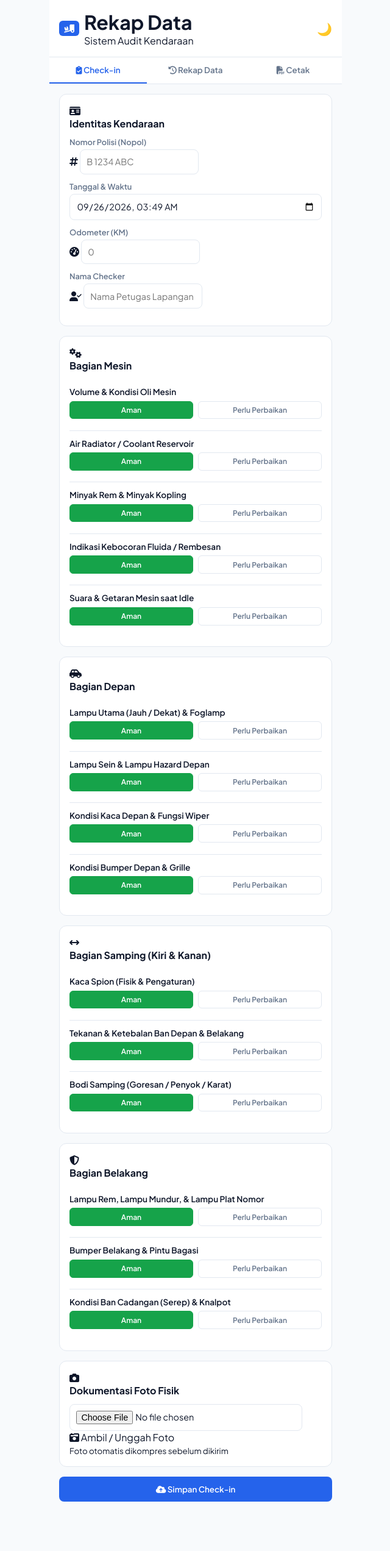
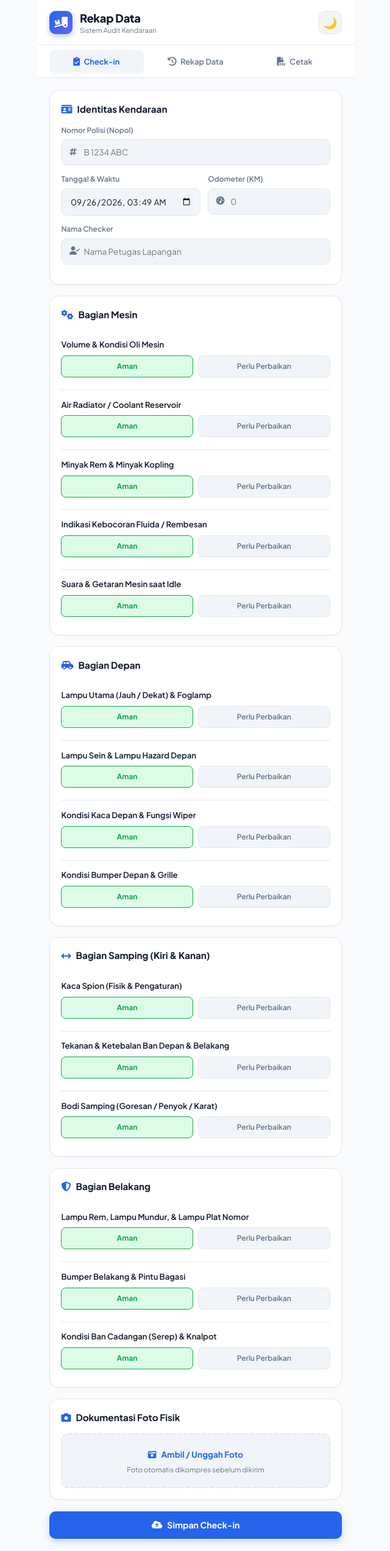
Before and after one commit to adeveloper404/RekapDataKendaraan, a plain HTML site: page index.html in a window 1280 px wide. Shown: the whole page at 61% size, without its empty margins (319-959 px from the left). Before the commit the page ends 2479 px from the top, so only its background shows below. Drawn offline with Linux system fonts and the light colour scheme; no server answers.

Commit message:
Update style.css

```diff
--- a/style.css
+++ b/style.css
@@ -1,24 +1,38 @@
 :root {
-  --font-family: 'Plus Jakarta Sans', sans-serif;
+  --font-family: 'Plus Jakarta Sans', system-ui, -apple-system, sans-serif;
   --bg-color: #F8FAFC;
   --card-bg: #FFFFFF;
+  --card-surface: #F1F5F9;
   --border-color: #E2E8F0;
   --text-main: #0F172A;
   --text-muted: #64748B;
   --accent-color: #2563EB;
+  --accent-hover: #1D4ED8;
   --color-safe: #16A34A;
+  --color-safe-bg: #DCFCE7;
   --color-danger: #DC2626;
+  --color-danger-bg: #FEE2E2;
+  --shadow-sm: 0 1px 2px 0 rgba(0, 0, 0, 0.05);
+  --shadow-md: 0 4px 6px -1px rgba(0, 0, 0, 0.08), 0 2px 4px -2px rgba(0, 0, 0, 0.05);
+  --shadow-lg: 0 10px 15px -3px rgba(0, 0, 0, 0.08), 0 4px 6px -4px rgba(0, 0, 0, 0.04);
 }
 
 body.dark {
-  --bg-color: #0F172A;
-  --card-bg: #1E293B;
-  --border-color: #334155;
+  --bg-color: #0B1120;
+  --card-bg: #151F32;
+  --card-surface: #1E293B;
+  --border-color: #27354F;
   --text-main: #F8FAFC;
   --text-muted: #94A3B8;
   --accent-color: #3B82F6;
+  --accent-hover: #60A5FA;
   --color-safe: #22C55E;
+  --color-safe-bg: rgba(34, 197, 94, 0.15);
   --color-danger: #EF4444;
+  --color-danger-bg: rgba(239, 68, 68, 0.15);
+  --shadow-sm: 0 1px 3px rgba(0, 0, 0, 0.3);
+  --shadow-md: 0 4px 8px rgba(0, 0, 0, 0.4);
+  --shadow-lg: 0 12px 24px rgba(0, 0, 0, 0.5);
 }
 
 * {
@@ -26,140 +40,250 @@ body.dark {
   margin: 0;
   padding: 0;
   font-family: var(--font-family);
+  -webkit-tap-highlight-color: transparent;
 }
 
 body {
   background-color: var(--bg-color);
   color: var(--text-main);
-  transition: background-color 0.2s ease, color 0.2s ease;
+  transition: background-color 0.25s ease, color 0.25s ease;
+  line-height: 1.5;
 }
 
+/* Container Responsif */
 .mobile-container {
-  max-width: 480px;
+  width: 100%;
+  max-width: 520px;
   margin: 0 auto;
   min-height: 100vh;
   display: flex;
   flex-direction: column;
+  background-color: var(--bg-color);
 }
 
+/* Top App Bar */
 .top-bar {
   display: flex;
   justify-content: space-between;
   align-items: center;
-  padding: 1rem;
+  padding: 1rem 1.25rem;
   background-color: var(--card-bg);
   border-bottom: 1px solid var(--border-color);
+  position: sticky;
+  top: 0;
+  z-index: 40;
+  backdrop-filter: blur(8px);
 }
 
 .brand {
   display: flex;
   align-items: center;
-  gap: 0.5rem;
+  gap: 0.75rem;
 }
 
 .brand-badge {
-  background-color: var(--accent-color);
+  background: linear-gradient(135deg, var(--accent-color), #6366F1);
   color: #FFF;
-  padding: 0.25rem 0.5rem;
-  font-weight: 700;
-  border-radius: 6px;
-  font-size: 0.85rem;
+  width: 38px;
+  height: 38px;
+  display: flex;
+  align-items: center;
+  justify-content: center;
+  border-radius: 10px;
+  font-size: 1.1rem;
+  box-shadow: 0 4px 10px rgba(37, 99, 235, 0.3);
+}
+
+.brand h1 {
+  font-size: 1.15rem;
+  font-weight: 800;
+  letter-spacing: -0.3px;
+}
+
+.sub-header-text {
+  font-size: 0.7rem;
+  color: var(--text-muted);
+  display: block;
+  margin-top: -3px;
 }
 
 .btn-icon {
-  background: none;
-  border: none;
-  font-size: 1.25rem;
+  background: var(--card-surface);
+  border: 1px solid var(--border-color);
+  color: var(--text-main);
+  width: 38px;
+  height: 38px;
+  border-radius: 10px;
+  display: flex;
+  align-items: center;
+  justify-content: center;
+  font-size: 1.15rem;
   cursor: pointer;
+  transition: transform 0.15s ease;
 }
 
-/* Navigasi Tab */
+.btn-icon:active {
+  transform: scale(0.92);
+}
+
+/* Segmented Tab Navigation */
 .tab-nav {
   display: flex;
   background-color: var(--card-bg);
+  padding: 0.5rem 1.25rem;
+  gap: 0.5rem;
   border-bottom: 1px solid var(--border-color);
 }
 
 .tab-btn {
   flex: 1;
-  padding: 0.75rem;
-  background: none;
+  display: flex;
+  align-items: center;
+  justify-content: center;
+  gap: 0.4rem;
+  padding: 0.65rem 0.5rem;
+  background: transparent;
   border: none;
-  border-bottom: 2px solid transparent;
+  border-radius: 8px;
   color: var(--text-muted);
   font-weight: 600;
+  font-size: 0.8rem;
   cursor: pointer;
+  transition: all 0.2s ease;
+}
+
+.tab-btn i {
+  font-size: 0.9rem;
 }
 
 .tab-btn.active {
+  background-color: var(--card-surface);
   color: var(--accent-color);
-  border-bottom-color: var(--accent-color);
+  box-shadow: var(--shadow-sm);
+  font-weight: 700;
 }
 
 .tab-content {
-  padding: 1rem;
+  padding: 1.25rem;
   flex: 1;
 }
 
 .tab-pane {
   display: none;
+  animation: fadeIn 0.25s ease-out forwards;
 }
 
 .tab-pane.active {
   display: block;
 }
 
-/* Kartu & Form Elements */
+@keyframes fadeIn {
+  from { opacity: 0; transform: translateY(6px); }
+  to { opacity: 1; transform: translateY(0); }
+}
+
+/* Kartu & Container */
 .card {
   background-color: var(--card-bg);
   border: 1px solid var(--border-color);
-  border-radius: 12px;
-  padding: 1rem;
-  margin-bottom: 1rem;
+  border-radius: 16px;
+  padding: 1.15rem;
+  margin-bottom: 1.15rem;
+  box-shadow: var(--shadow-sm);
+  transition: transform 0.15s ease, box-shadow 0.15s ease;
+}
+
+.card:hover {
+  box-shadow: var(--shadow-md);
+}
+
+.card-header {
+  display: flex;
+  align-items: center;
+  gap: 0.5rem;
+  margin-bottom: 0.9rem;
+}
+
+.card-icon {
+  color: var(--accent-color);
+  font-size: 1rem;
 }
 
 .card-title {
-  font-size: 1rem;
+  font-size: 0.95rem;
   font-weight: 700;
-  margin-bottom: 0.75rem;
+}
+
+/* Form Styling & Layout */
+.form-grid-2 {
+  display: grid;
+  grid-template-columns: 1fr 1fr;
+  gap: 0.75rem;
 }
 
 .form-group {
-  margin-bottom: 0.75rem;
+  margin-bottom: 0.85rem;
   display: flex;
   flex-direction: column;
-  gap: 0.25rem;
+  gap: 0.35rem;
 }
 
 label {
-  font-size: 0.8rem;
+  font-size: 0.75rem;
   font-weight: 600;
   color: var(--text-muted);
 }
 
+.input-with-icon {
+  position: relative;
+  display: flex;
+  align-items: center;
+}
+
+.input-icon {
+  position: absolute;
+  left: 0.85rem;
+  color: var(--text-muted);
+  font-size: 0.85rem;
+  pointer-events: none;
+}
+
+.input-with-icon input {
+  padding-left: 2.25rem !important;
+}
+
 input, select, textarea {
-  padding: 0.65rem;
-  border-radius: 8px;
+  width: 100%;
+  padding: 0.75rem 0.85rem;
+  border-radius: 10px;
   border: 1px solid var(--border-color);
-  background-color: transparent;
+  background-color: var(--card-surface);
   color: inherit;
-  font-size: 0.9rem;
+  font-size: 0.85rem;
+  outline: none;
+  transition: border-color 0.2s, box-shadow 0.2s;
+}
+
+input:focus, select:focus, textarea:focus {
+  border-color: var(--accent-color);
+  box-shadow: 0 0 0 3px rgba(37, 99, 235, 0.15);
 }
 
 /* Checklist Items */
 .check-item {
-  padding: 0.75rem 0;
+  padding: 0.85rem 0;
   border-bottom: 1px solid var(--border-color);
 }
 
 .check-item:last-child {
   border-bottom: none;
+  padding-bottom: 0.25rem;
 }
 
 .item-header {
-  font-size: 0.85rem;
+  font-size: 0.82rem;
   font-weight: 600;
-  margin-bottom: 0.4rem;
+  margin-bottom: 0.5rem;
 }
 
 .item-actions {
@@ -173,12 +297,15 @@ input, select, textarea {
   display: flex;
   align-items: center;
   justify-content: center;
-  gap: 0.25rem;
-  padding: 0.4rem;
+  gap: 0.35rem;
+  padding: 0.5rem;
   border: 1px solid var(--border-color);
-  border-radius: 6px;
+  background-color: var(--card-surface);
+  border-radius: 8px;
   font-size: 0.75rem;
+  font-weight: 600;
   cursor: pointer;
+  transition: all 0.2s ease;
 }
 
 .chip input {
@@ -186,113 +313,230 @@ input, select, textarea {
 }
 
 .chip.safe.selected {
-  background-color: var(--color-safe);
-  color: #FFF;
+  background-color: var(--color-safe-bg);
+  color: var(--color-safe);
   border-color: var(--color-safe);
+  font-weight: 700;
 }
 
 .chip.danger.selected {
-  background-color: var(--color-danger);
-  color: #FFF;
+  background-color: var(--color-danger-bg);
+  color: var(--color-danger);
   border-color: var(--color-danger);
+  font-weight: 700;
 }
 
 .notes-input {
   width: 100%;
   font-size: 0.8rem;
-  padding: 0.4rem;
+  padding: 0.55rem;
+  margin-top: 0.4rem;
+  border-left: 3px solid var(--color-danger);
+}
+
+/* Upload Foto Modern */
+.upload-area {
+  position: relative;
+  border: 2px dashed var(--border-color);
+  border-radius: 12px;
+  background-color: var(--card-surface);
+  text-align: center;
+  padding: 1.25rem 1rem;
+  cursor: pointer;
+  transition: border-color 0.2s ease;
+}
+
+.upload-area:hover {
+  border-color: var(--accent-color);
+}
+
+.upload-area .file-input {
+  position: absolute;
+  inset: 0;
+  opacity: 0;
+  cursor: pointer;
+  height: 100%;
+}
+
+.upload-btn-ui {
+  display: inline-flex;
+  align-items: center;
+  gap: 0.5rem;
+  color: var(--accent-color);
+  font-weight: 700;
+  font-size: 0.85rem;
+}
+
+.upload-hint {
+  display: block;
+  font-size: 0.72rem;
+  color: var(--text-muted);
+  margin-top: 0.3rem;
+}
+
+.preview-box img {
+  width: 100%;
+  height: 200px;
+  object-fit: cover;
+  border-radius: 8px;
+  margin-top: 0.75rem;
+  border: 1px solid var(--border-color);
+}
+
+/* Tombol Utama */
+.btn {
+  padding: 0.85rem 1rem;
+  border-radius: 10px;
+  border: none;
+  font-weight: 700;
+  font-size: 0.88rem;
+  cursor: pointer;
+  display: inline-flex;
+  align-items: center;
+  justify-content: center;
+  gap: 0.5rem;
+  transition: all 0.2s ease;
+}
+
+.btn-primary {
+  background-color: var(--accent-color);
+  color: #FFF;
+  box-shadow: 0 4px 12px rgba(37, 99, 235, 0.25);
+}
+
+.btn-primary:active {
+  transform: scale(0.98);
+}
+
+.full-width {
+  width: 100%;
+}
+
+/* Search & Rekap Toolbar */
+.filter-card {
+  padding: 1rem;
+}
+
+.search-input-wrapper {
+  position: relative;
+  display: flex;
+  align-items: center;
+  margin-bottom: 0.65rem;
+}
+
+.search-input-wrapper i {
+  position: absolute;
+  left: 0.85rem;
+  color: var(--text-muted);
+  font-size: 0.85rem;
+}
+
+.search-input-wrapper input {
+  padding-left: 2.25rem;
+}
+
+.filter-grid {
+  display: grid;
+  grid-template-columns: 1fr 1fr;
+  gap: 0.5rem;
+}
+
+.rekap-container {
+  display: flex;
+  flex-direction: column;
+  gap: 0.75rem;
+}
+
+/* Kartu Riwayat */
+.history-card {
+  padding: 0.9rem 1rem;
+  border: 1px solid var(--border-color);
+  background-color: var(--card-bg);
+  border-radius: 14px;
+  display: flex;
+  justify-content: space-between;
+  align-items: center;
+  box-shadow: var(--shadow-sm);
+  cursor: pointer;
+  transition: all 0.15s ease;
+}
+
+.history-card:hover {
+  transform: translateY(-2px);
+  box-shadow: var(--shadow-md);
+  border-color: var(--accent-color);
+}
+
+.badge {
+  font-size: 0.72rem;
+  padding: 0.3rem 0.65rem;
+  border-radius: 20px;
+  font-weight: 700;
+}
+
+.badge-safe {
+  background-color: var(--color-safe-bg);
+  color: var(--color-safe);
+}
+
+.badge-danger {
+  background-color: var(--color-danger-bg);
+  color: var(--color-danger);
+}
+
+/* Modal Popup */
+.modal {
+  position: fixed;
+  inset: 0;
+  background: rgba(15, 23, 42, 0.6);
+  backdrop-filter: blur(4px);
+  display: flex;
+  align-items: center;
+  justify-content: center;
+  padding: 1rem;
+  z-index: 100;
+}
+
+.modal-content {
+  background: var(--card-bg);
+  max-width: 460px;
+  width: 100%;
+  border-radius: 16px;
+  border: 1px solid var(--border-color);
+  box-shadow: var(--shadow-lg);
+  max-height: 85vh;
+  overflow-y: auto;
+  padding: 1.25rem;
+}
+
+.modal-header {
+  display: flex;
+  justify-content: space-between;
+  align-items: center;
+  border-bottom: 1px solid var(--border-color);
+  padding-bottom: 0.75rem;
+  margin-bottom: 0.75rem;
+}
+
+.modal-title {
+  font-size: 1rem;
+  font-weight: 700;
+}
+
+.modal-close {
+  font-size: 1.5rem;
+  cursor: pointer;
+  color: var(--text-muted);
 }
 
 .hidden {
   display: none !important;
 }
 
-/* Tombol */
-.btn {
-  padding: 0.75rem;
-  border-radius: 8px;
-  border: none;
-  font-weight: 600;
-  cursor: pointer;
-  text-align: center;
-}
+.mt-2 { margin-top: 0.5rem; }
+.mb-3 { margin-bottom: 0.75rem; }
 
-.btn-primary {
-  background-color: var(--accent-color);
-  color: #FFF;
-}
-
-.full-width {
-  width: 100%;
-}
-
-/* Image Preview */
-.preview-box img {
-  width: 100%;
-  height: 180px;
-  object-fit: cover;
-  border-radius: 8px;
-  margin-top: 0.5rem;
-}
-
-/* Rekap Card */
-.history-card {
-  padding: 0.75rem;
-  border: 1px solid var(--border-color);
-  background-color: var(--card-bg);
-  border-radius: 10px;
-  margin-bottom: 0.75rem;
-  display: flex;
-  justify-content: space-between;
-  align-items: center;
-  cursor: pointer;
-}
-
-.badge {
-  font-size: 0.7rem;
-  padding: 0.2rem 0.5rem;
-  border-radius: 4px;
-  font-weight: 600;
-}
-
-.badge-safe {
-  background-color: rgba(22, 163, 74, 0.15);
-  color: var(--color-safe);
-}
-
-.badge-danger {
-  background-color: rgba(220, 38, 38, 0.15);
-  color: var(--color-danger);
-}
-
-/* Modal */
-.modal {
-  position: fixed;
-  inset: 0;
-  background: rgba(0, 0, 0, 0.5);
-  display: flex;
-  align-items: center;
-  justify-content: center;
-  padding: 1rem;
-}
-
-.modal-content {
-  background: var(--card-bg);
-  max-width: 440px;
-  width: 100%;
-  border-radius: 12px;
-  padding: 1.25rem;
-  max-height: 85vh;
-  overflow-y: auto;
-}
-
-.modal-close {
-  float: right;
-  font-size: 1.5rem;
-  cursor: pointer;
-}
-
-/* Layout Cetak */
+/* Styling Print */
 .print-only {
   display: none;
 }
```
